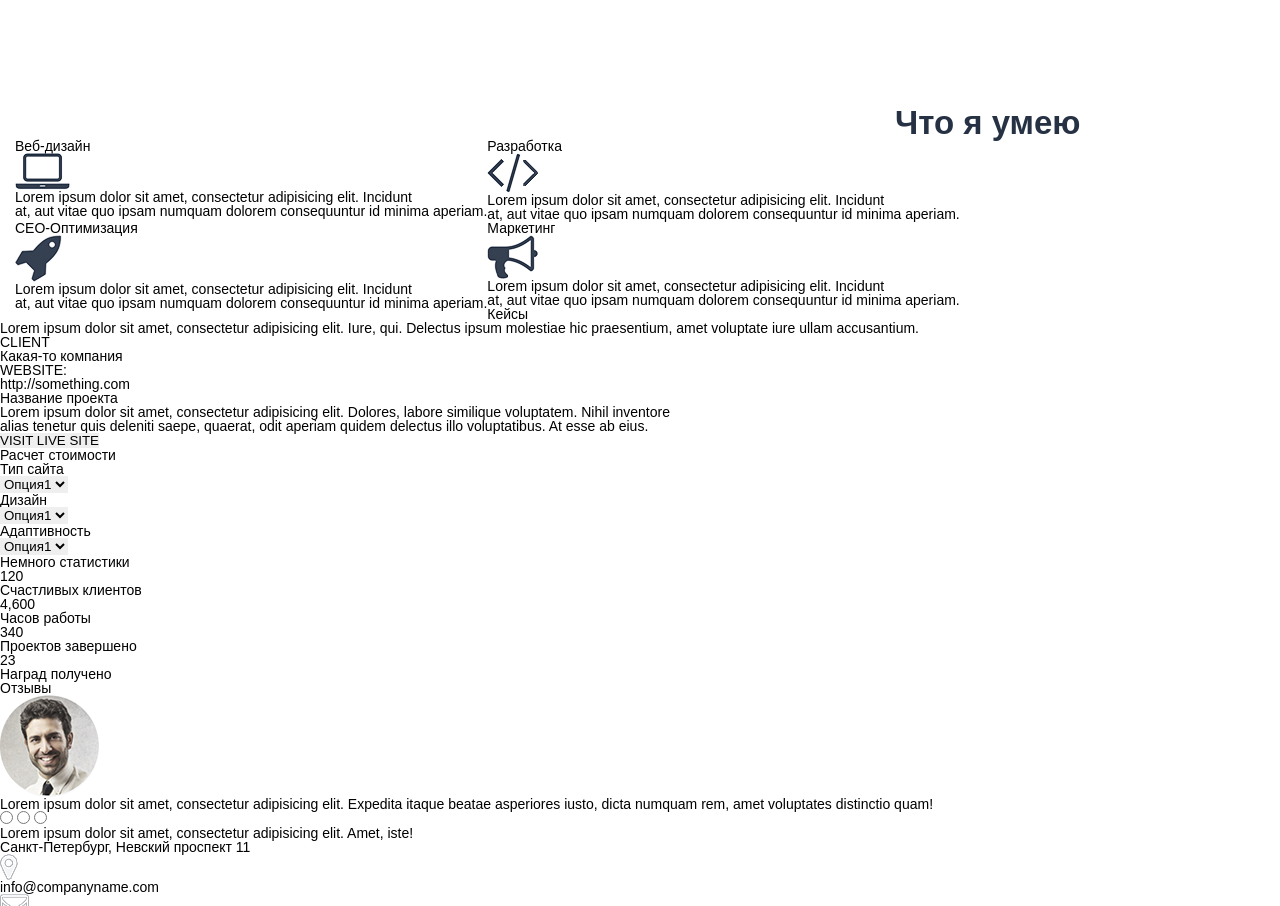
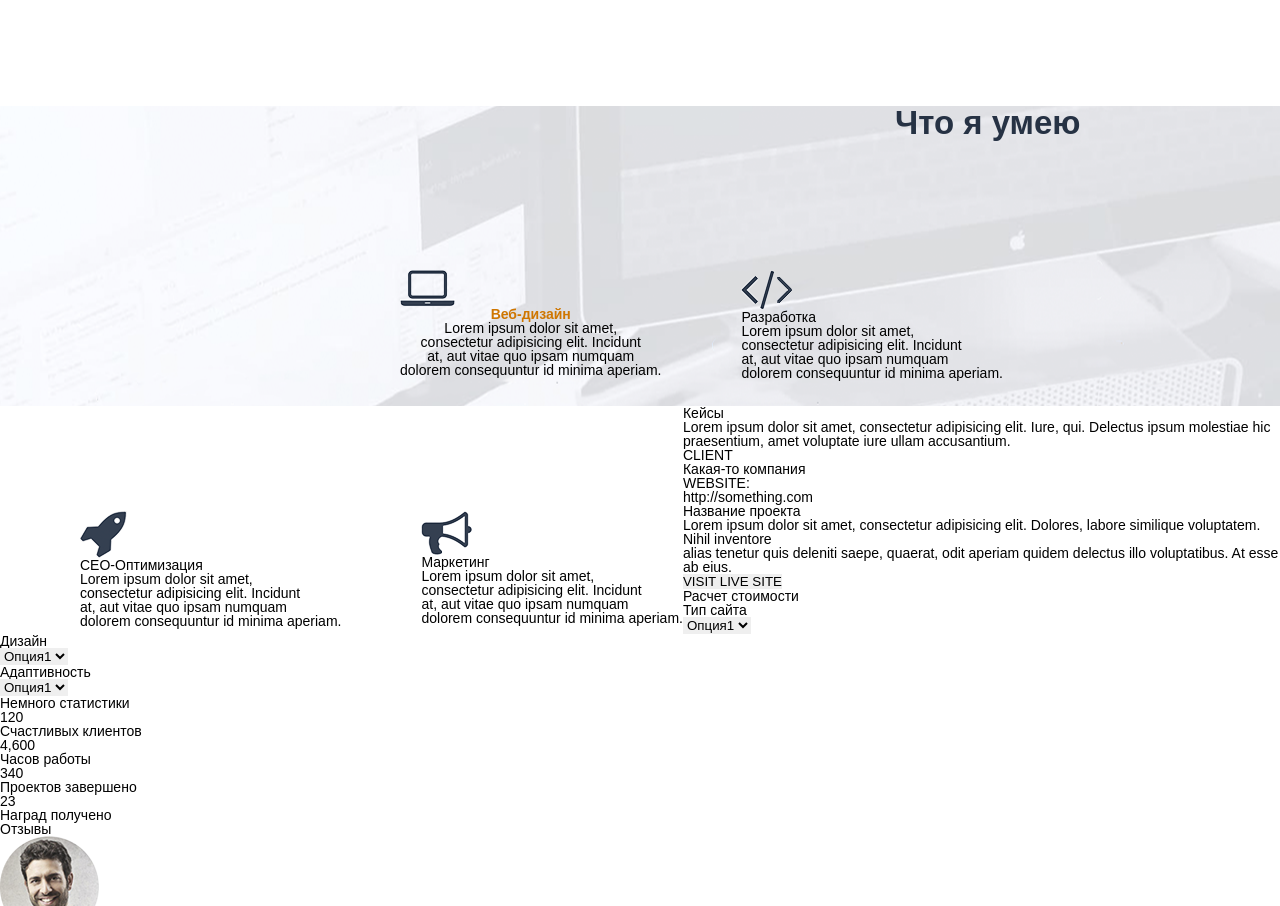
Before and after one commit to Morody/Morody.github.io, a plain HTML site: page src/index.html in a window 1280 px wide. Shown: the part 1479-2385 px from the top of the page. Drawn offline with Linux system fonts and the light colour scheme.

Commit message:
Add files via upload

```diff
--- a/src/css/style.css
+++ b/src/css/style.css
@@ -113,23 +113,52 @@ nav{
 }
 
 .title__design{
-    margin-left: 15px;
+    margin-top: 131px;
+    margin-left: 400px;
     float: left;
 }
 
-.title__development{
+.title__develompent{
+    margin-top: 131px;
     float: left;
-    margin-left: 15px;
+    margin-left: 80px;
 
 }
 
 .title__optimization{
+    margin-top: 131px;
     float: left;
-    margin-left: 15px;
+    margin-left: 80px;
 
 }
 
 .title__marketing{
-    margin-left: 15px;
+    margin-top: 131px;
+    float: left;
+    margin-left: 80px;
 
 }
+
+.main2{
+    width: 100%;
+    margin-top: 100px;
+    height: calc(100% - 500px);
+
+    background: url(../img/%D0%BA%D0%B0%D1%80%D1%82%D0%B8%D0%BD%D0%BA%D0%B0%20%D1%84%D0%BE%D0%BD%D0%B0.png) center;
+}
+
+.title__design h6{
+    text-align: center;
+    color: #cf7600;
+    font-weight: bold;
+
+}
+
+.title__design p{
+    text-align: center;
+}
+
+
+.title__design img{
+
+}
--- a/src/index.html
+++ b/src/index.html
@@ -41,26 +41,29 @@
          <input type="submit" value="Скачать резюме">
    </div>
 
-        <div class="title__container3">
+       <div class="main2">
+            <div class="title__container3">
             <h2 >Что я умею</h2>
 
-                   <div class="title__design"><h3>Веб-дизайн</h3>
-                     <img src="img/%D0%BD%D0%BE%D1%83%D1%82.png" alt="Упс...">
-                      <p>Lorem ipsum dolor sit amet, consectetur adipisicing elit. Incidunt <br> at, aut vitae quo ipsam numquam dolorem consequuntur id minima aperiam.</p>
+                   <div class="title__design"><h3><img src="img/%D0%BD%D0%BE%D1%83%D1%82.png" alt="Упс..."></h3>
+                       <h6>Веб-дизайн</h6>
+                      <p>Lorem ipsum dolor sit amet, <br> consectetur adipisicing elit. Incidunt <br> at, aut vitae quo ipsam numquam <br> dolorem consequuntur id minima aperiam.</p>
                     </div>
-                    <div class="title__develompent"><h3>Разработка</h3>
-                    <img src="img/%D0%B7%D0%BD%D0%B0%D0%BA.png" alt="Упс...">
-                    <p>Lorem ipsum dolor sit amet, consectetur adipisicing elit. Incidunt <br> at, aut vitae quo ipsam numquam dolorem consequuntur id minima aperiam.</p>
+                    <div class="title__develompent"><h3><img src="img/%D0%B7%D0%BD%D0%B0%D0%BA.png" alt="Упс..."></h3>
+                    <p>Разработка</p>
+                    <p>Lorem ipsum dolor sit amet, <br> consectetur adipisicing elit. Incidunt <br> at, aut vitae quo ipsam numquam <br> dolorem consequuntur id minima aperiam.</p>
                     </div>
-                    <div class="title__optimization"><h3>CEO-Оптимизация</h3>
-                    <img src="img/%D1%80%D0%B0%D0%BA%D0%B5%D1%82%D0%B0.png" alt="Упс...">
-                    <p>Lorem ipsum dolor sit amet, consectetur adipisicing elit. Incidunt <br> at, aut vitae quo ipsam numquam dolorem consequuntur id minima aperiam.</p>
+                    <div class="title__optimization"><h3><img src="img/%D1%80%D0%B0%D0%BA%D0%B5%D1%82%D0%B0.png" alt="Упс..."></h3>
+                    <p>CEO-Оптимизация</p>
+                    <p>Lorem ipsum dolor sit amet, <br> consectetur adipisicing elit. Incidunt <br> at, aut vitae quo ipsam numquam <br> dolorem consequuntur id minima aperiam.</p>
                     </div>
-                    <div class="title__marketing"><h3>Маркетинг</h3>
-                    <img src="img/%D0%B3%D1%80%D0%B0%D0%BC%D0%BC%D0%BE%D1%84%D0%BE%D0%BD.png" alt="Упс...">
-                    <p>Lorem ipsum dolor sit amet, consectetur adipisicing elit. Incidunt <br> at, aut vitae quo ipsam numquam dolorem consequuntur id minima aperiam.</p>
+                    <div class="title__marketing"><h3><img src="img/%D0%B3%D1%80%D0%B0%D0%BC%D0%BC%D0%BE%D1%84%D0%BE%D0%BD.png" alt="Упс..."></h3>
+                    <p>Маркетинг</p>
+                    <p>Lorem ipsum dolor sit amet, <br> consectetur adipisicing elit. Incidunt <br> at, aut vitae quo ipsam numquam <br> dolorem consequuntur id minima aperiam.</p>
                     </div>
    </div>
+       </div>
+
 
     <div class="main_portfolio">
         <h2>Кейсы</h2>
```
Also changed, not shown: src/img/картинка фона.png (added).
